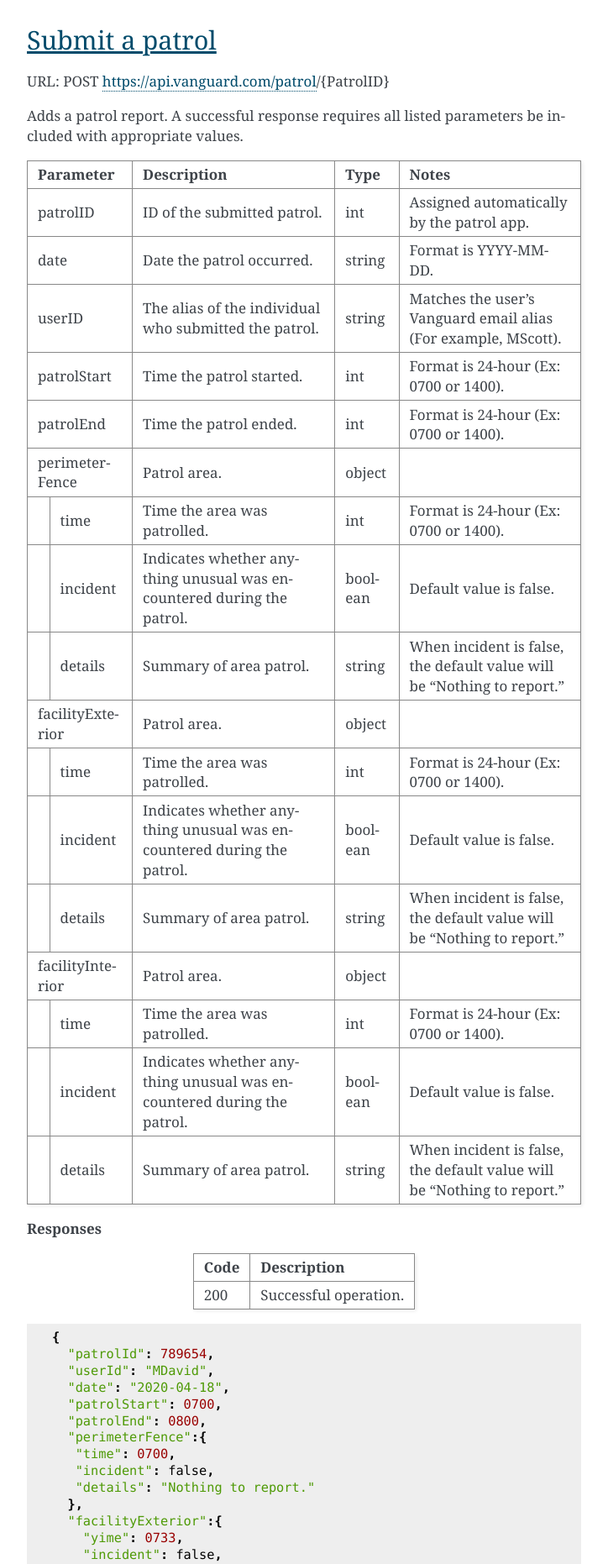
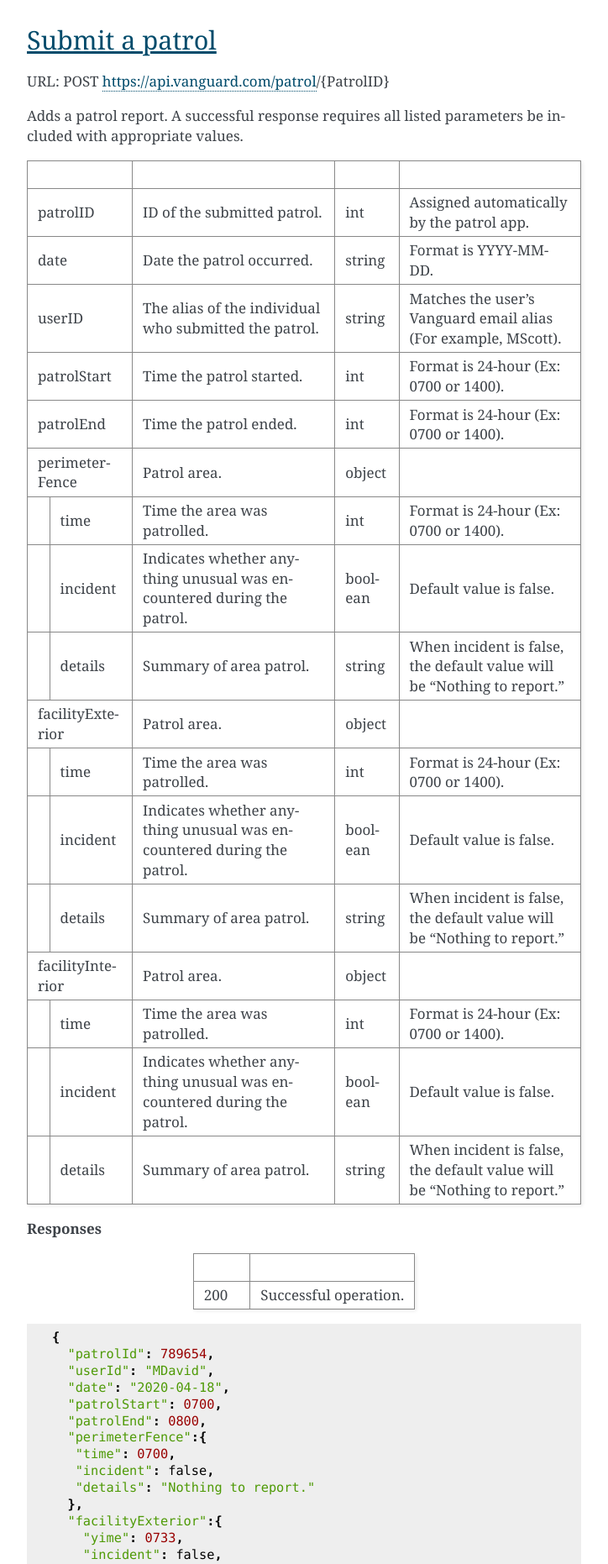
Before and after one commit to OfficePop/SphinxSite, a Sphinx documentation site: the page built from doc/index.rst, in a window 1280 px wide. Shown: the part 361-2223 px from the top of the page at 84% size, without its empty margins (388-1112 px from the left). Built offline with Sphinx 7.4.7, drawn with Linux system fonts in a browser that asks for light colours.

Commit message:
Update custom.css

```diff
--- a/doc/_static/css/custom.css
+++ b/doc/_static/css/custom.css
@@ -1,9 +1,10 @@
-div.section table td
+div.section table, td, tr
 {
   white-space: normal !important;
+  border: none;
 }
 
-div.section thead
+div.section thead, th
 {
   color: #FFFFFF;
 }
@@ -14,11 +15,6 @@ div.section th.head
   border: none;
 }
 
-div.section td
-{
-  border: none;
-}
-
 div.section tr.row-odd
 {
   background-color: #D9E2F3;
```
